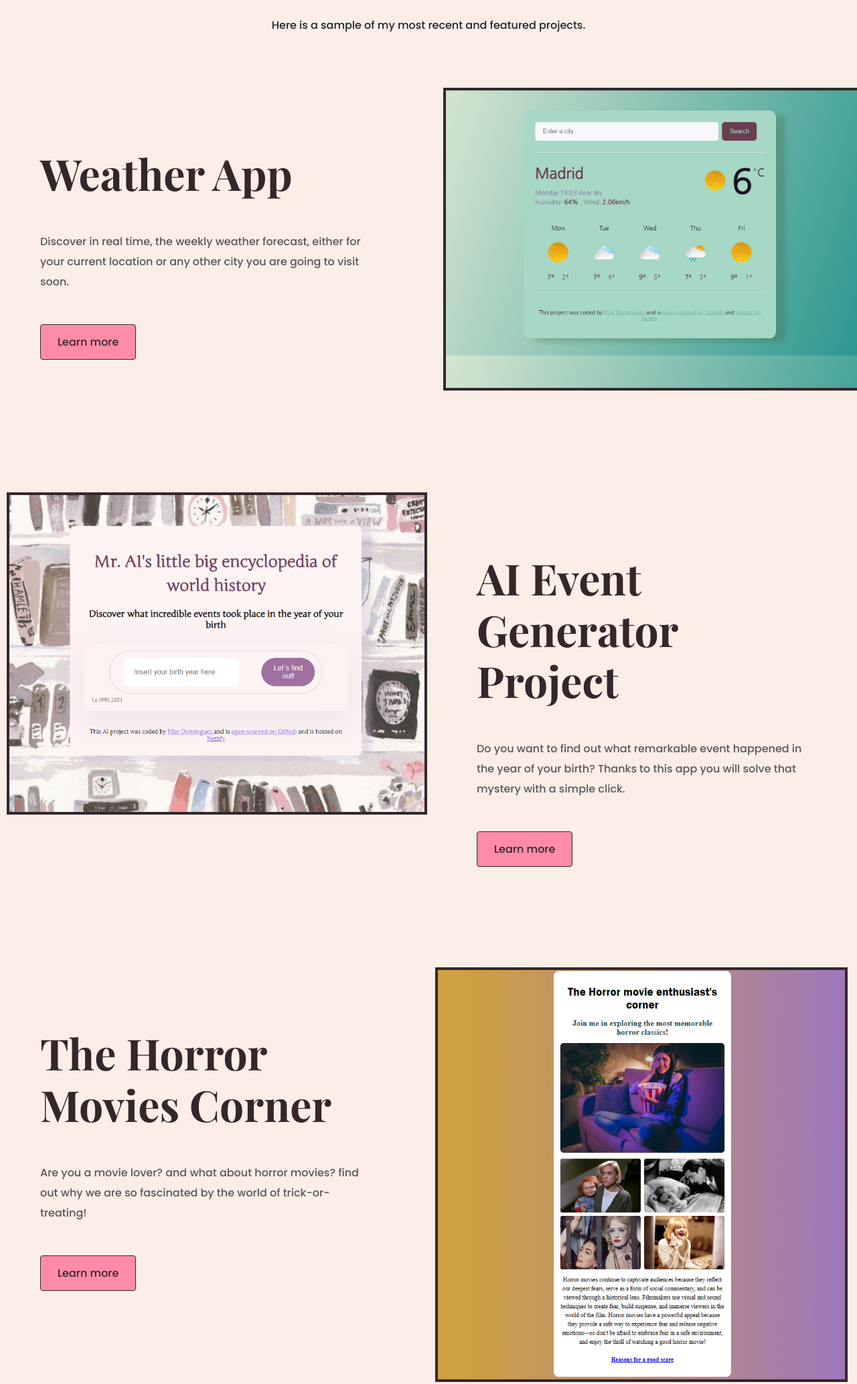
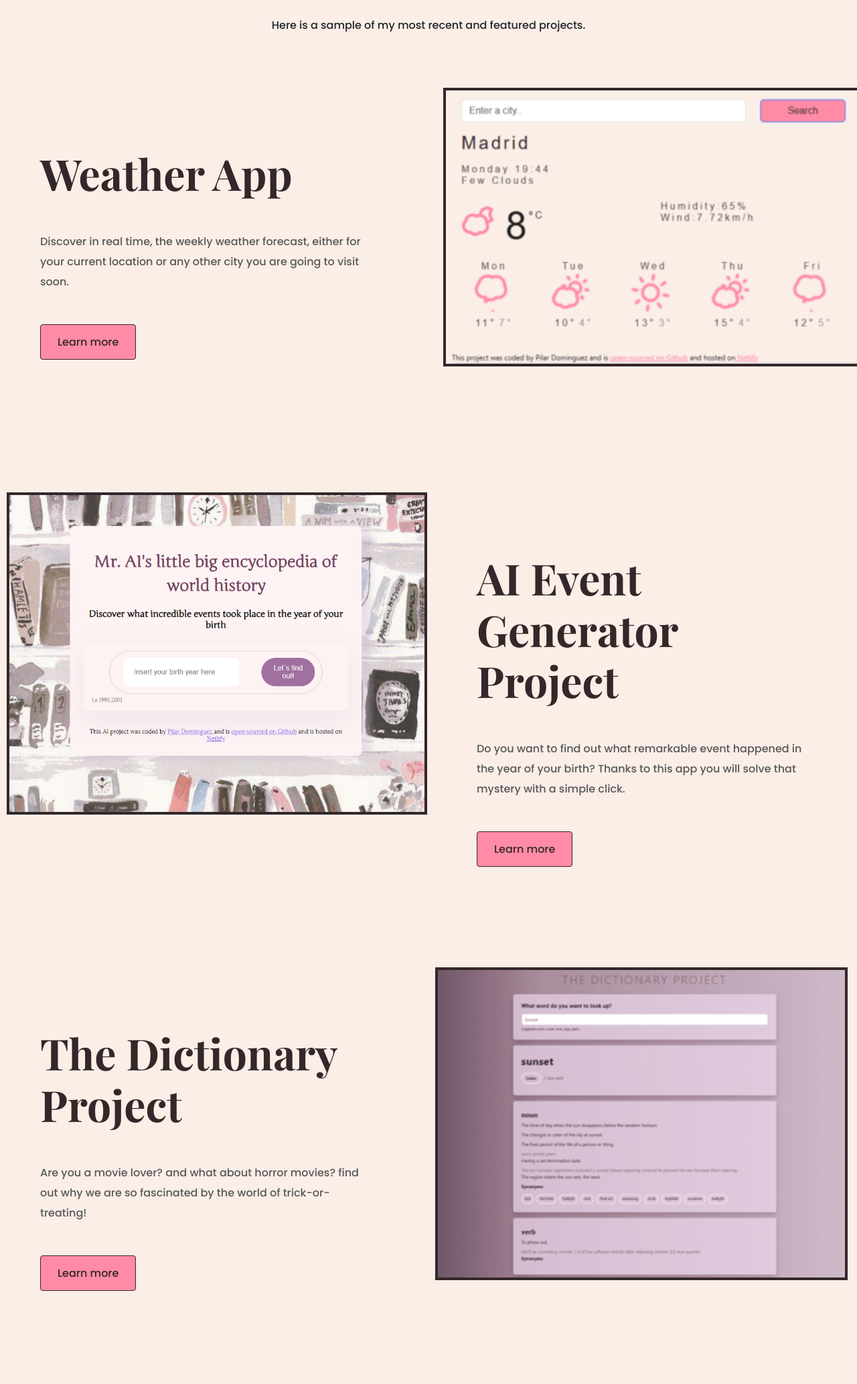
Before and after one commit to Pildomfl/my-portoflio-project, a plain HTML site: page index.html in a window 1280 px wide. Shown: the part 560-2626 px from the top of the page at 67% size. Drawn offline with nearby package versions, Linux system fonts and the light colour scheme.

Commit message:
Updated img src

```diff
--- a/index.html
+++ b/index.html
@@ -90,7 +90,7 @@
       </div>
       <div class="col d-none d-lg-block">
         <img
-          src="/images/weather app.png"
+          src="images/WeatherReact.png"
           class="img-fluid"
           alt="weather-app"
         />
@@ -118,7 +118,7 @@
       <div class="row mb-5">
         <div class="col">
           <div class="project-description">
-            <h2 class="mb-5">The Horror Movies Corner</h2>
+            <h2 class="mb-5">The Dictionary Project</h2>
             <p class="mb-5 text-muted">
               Are you a movie lover? and what about horror movies? find out why
               we are so fascinated by the world of trick-or-treating!
@@ -129,7 +129,11 @@
           </div>
         </div>
         <div class="col d-none d-lg-block">
-          <img src="/images/hmovies.png" class="img-fluid" alt="weather-app" />
+          <img
+            src="/images/Dictionary.png"
+            class="img-fluid"
+            alt="weather-app"
+          />
         </div>
       </div>
       <footer>
--- a/styles/portfolio.css
+++ b/styles/portfolio.css
@@ -143,6 +143,7 @@ p {
   margin-left: 10px;
   border: 4px solid #33272a;
 }
+
 .info-tools {
   border: 2px solid #ff8ba7;
   border-radius: 12px;
```
Also changed, not shown: about.html (+1 -5 lines), work.html (+2 -4 lines), images/Dictionary.png (added), images/WeatherReact.png (added), images/portfolioselfie.jpg (added), images/portfolioselfie.png.jpg (deleted).
